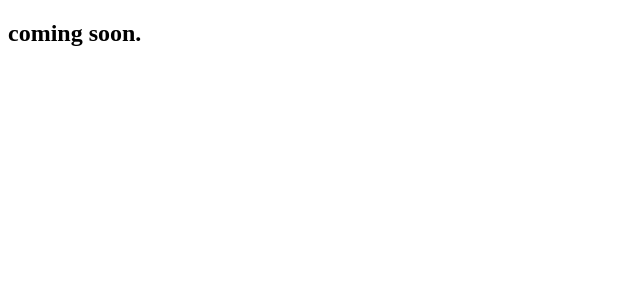
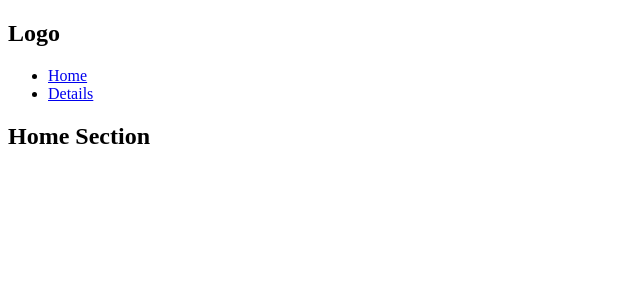
Before and after one commit to Ali-0111/countries-info, a React (Create React App) app: page / in a window 1280 px wide. Shown: the top 300 px of the page, without its empty margins (0-640 px from the left). Built offline with nearby package versions, Linux system fonts and the light colour scheme; no server answers.

Commit message:
Routes established

```diff
--- a/src/App.js
+++ b/src/App.js
@@ -1,13 +1,36 @@
+import React, { useEffect } from 'react';
+import {
+  Routes, Route, useNavigate, useLocation,
+} from 'react-router-dom';
 import { useDispatch } from 'react-redux';
 import countryInformation from './api';
+import Navigation from './components/Navigation';
+import Home from './pages/Home';
+import Details from './pages/Details';
 
 function App() {
+  const currentLocation = useLocation();
+  const navigate = useNavigate();
   const dispatch = useDispatch();
-  console.log(typeof (process.env.REACT_APP_API_KEY));
-  const dataApi = dispatch(countryInformation('www.fac'));
-  console.log(dataApi);
+
+  // default view
+  useEffect(() => {
+    if (currentLocation.pathname !== '/') {
+      navigate('/');
+    }
+    dispatch(countryInformation('www.fac'));
+  }, []);
+
   return (
-    <h2>coming soon.</h2>
+    <>
+      <Navigation />
+      <main>
+        <Routes>
+          <Route path="/" element={<Home />} />
+          <Route path="/details" element={<Details />} />
+        </Routes>
+      </main>
+    </>
   );
 }
 
--- a/src/index.js
+++ b/src/index.js
@@ -1,4 +1,5 @@
 import React from 'react';
+import { BrowserRouter } from 'react-router-dom';
 import ReactDOM from 'react-dom/client';
 import { Provider } from 'react-redux';
 import store from './store/store';
@@ -7,6 +8,8 @@ import App from './App';
 const root = ReactDOM.createRoot(document.getElementById('root'));
 root.render(
   <Provider store={store}>
-    <App />
+    <BrowserRouter>
+      <App />
+    </BrowserRouter>
   </Provider>,
 );
```
